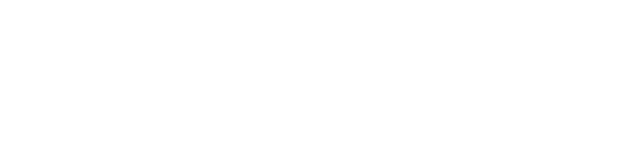
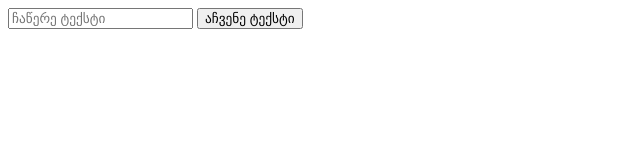
Before and after one commit to Luka929-del/jsdav22, a plain HTML site: page index.html in a window 1280 px wide. Shown: the whole page, without its empty margins (0-640 px from the left). Drawn offline with Linux system fonts and the light colour scheme.

Commit message:
write some code
I wrote some code to solve the exercise that was given.

```diff
--- a/index.html
+++ b/index.html
@@ -3,9 +3,12 @@
 <head>
     <meta charset="UTF-8">
     <meta name="viewport" content="width=device-width, initial-scale=1.0">
-    <title>Document</title>
+    <title>Input Example</title>
 </head>
 <body>
+    <input type="text" id="userInput" placeholder="ჩაწერე ტექსტი">
+    <button onclick="displayText()">აჩვენე ტექსტი</button>
+    <p id="outputText"></p>
     <script src="./script.js"></script>
 </body>
 </html>
--- a/script.js
+++ b/script.js
@@ -0,0 +1,4 @@
+function displayText() {
+    const input = document.getElementById("userInput").value;
+    document.getElementById("outputText").textContent = input;
+}
```
